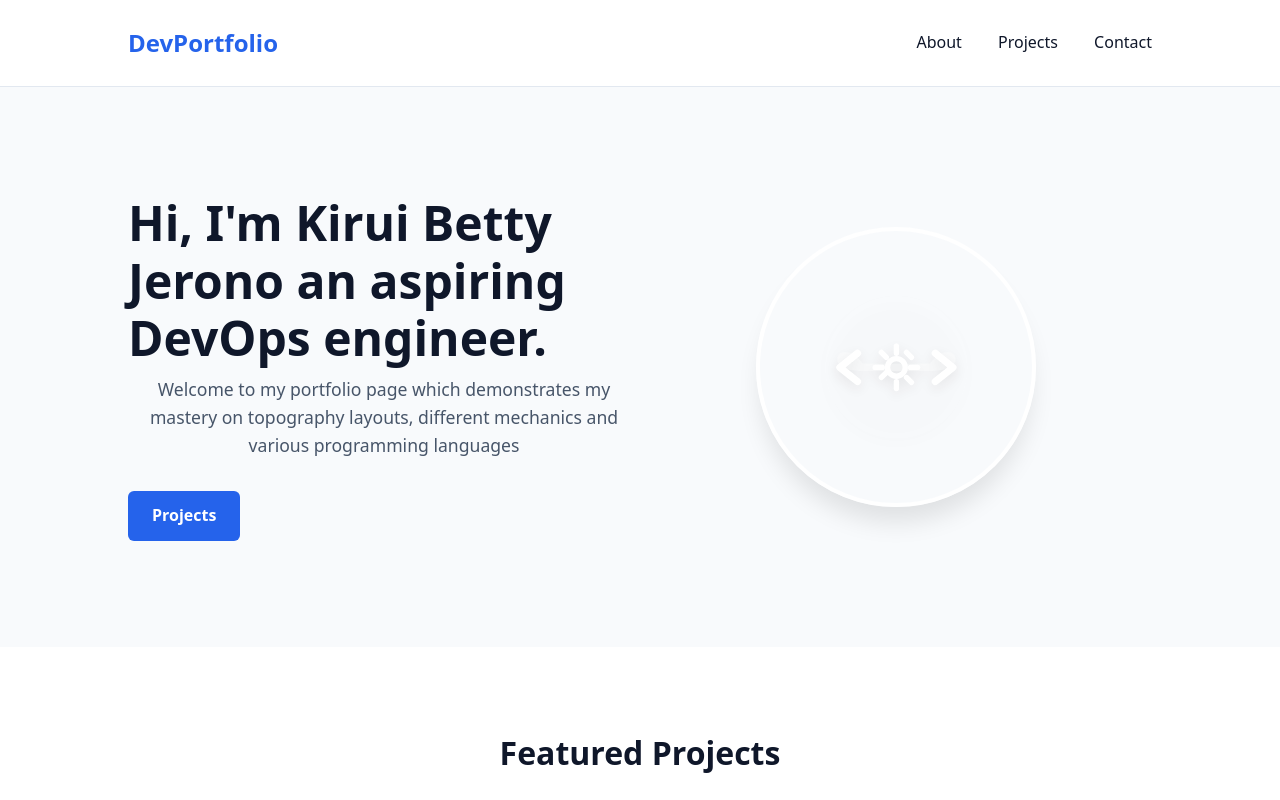
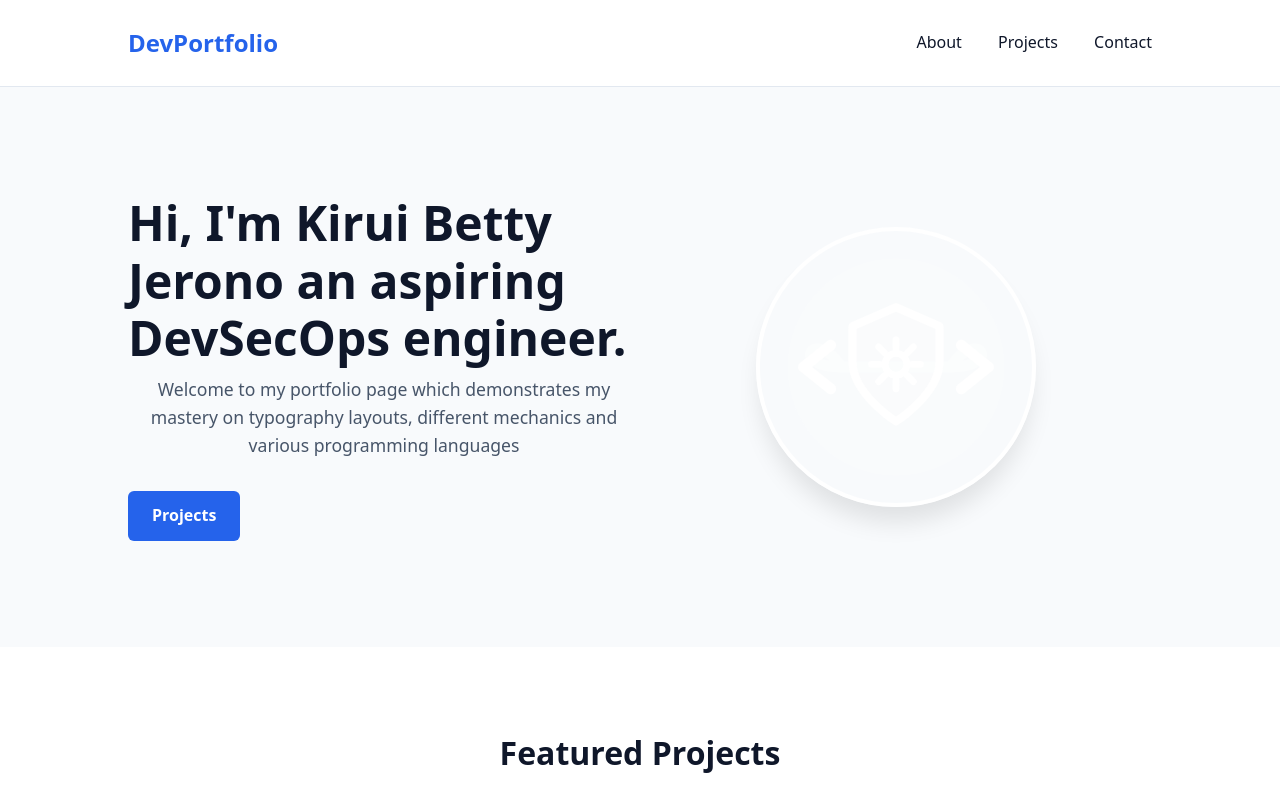
Before and after one commit to Blockbird77/my-profile-page, a plain HTML site: page index.html in a window 1280 px wide. Shown: the top 800 px of the page. Drawn offline with Linux system fonts and the light colour scheme.

Commit message:
Updating Sec in DevSecOps and changing minor words.

```diff
--- a/index.html
+++ b/index.html
@@ -23,8 +23,8 @@
         <!-- Hero Section -->
          <section id="about" class="hero-section">
             <div class="hero-content">
-                <h1>Hi, I'm Kirui Betty Jerono an aspiring DevOps engineer.</h1>
-                <p>Welcome to my portfolio page which demonstrates my mastery on topography layouts, different mechanics and various programming languages</p>
+                <h1>Hi, I'm Kirui Betty Jerono an aspiring DevSecOps engineer.</h1>
+                <p>Welcome to my portfolio page which demonstrates my mastery on typography layouts, different mechanics and various programming languages</p>
                 <a href="#projects" class="btn">Projects</a>
             </div>
 
@@ -32,8 +32,8 @@
              <div class="hero-avatar-wrapper">
                 <div class="avatar-placeholder">
 
-                    <!-- Inline DevOps Vector Graphics -->
-                     <svg xmlns="" viewBox="0 0 100 100" class="devops-svg">
+                    <!-- Inline DevSecOps Vector Graphics -->
+                     <svg xmlns="http://w3.org" viewBox="0 0 100 100" class="devsecops-svg">
                         <!-- Glowing background design element -->
                         <circle cx="50" cy="50" r="40" fill="rgba(255, 255, 255, 0.1)" />
 
@@ -41,14 +41,18 @@
                         <path d="M30 50 C 20 35, 10 50 30 50 C 50 50, 50 50, 70 50 C 90 50, 80 35, 70 50 C 50 50, 50 50, 30 50 Z"
                               fill="none" stroke="#ffffff" stroke-width="4" stroke-linecap="round" stroke-linejoin="round" opacity="0.3"/>
 
-                        <!-- Center Gear (Automation) -->
-                        <path d="M50 38 L50 42 M50 58 L50 62 M38 50 L42 50 M58 50 L62 50 M41.5 41.5 L44.3 44.3 M55.7 55.7 L58.5 58.5 M41.5 55.7 L44.3 52.9 M55.7 41.5 L58.5 44.3"
-                              stroke="#ffffff" stroke-width="3" stroke-linecap="round" />/>
-                        <circle cx="50" cy="50" r="5" fill="none" stroke="#ffffff" stroke-width="3" />
+                        <!-- Security Shield (Sec) -->
+                        <path d="M50 28 L66 35 V48 C66 60 50 70 50 70 C50 70 34 60 34 48 V35 Z"
+                              fill="rgba(255, 255, 255, 0.08)" stroke="#ffffff" stroke-width="3" stroke-linejoin="round" />
 
-                        <!-- Code Brackets (Development) -->
-                        <path d="M28 42 L18 50 L28 58" fill="none" stroke="#ffffff" stroke-width="4" stroke-linecap="round" stroke-linejoin="round" />
-                        <path d="M72 42 L82 50 L72 58" fill="none" stroke="#ffffff" stroke-width="4" stroke-linecap="round" stroke-linejoin="round" />
+                        <!-- Center Gear (Ops / Automation) -->
+                        <path d="M50 40 L50 43 M50 55 L50 58 M41 49 L44 49 M56 49 L59 49 M43.6 42.6 L45.8 44.8 M54.2 53.2 L56.4 55.4 M43.6 55.4 L45.8 53.2 M54.2 44.8 L56.4 42.6"
+                              stroke="#ffffff" stroke-width="2.5" stroke-linecap="round" />
+                        <circle cx="50" cy="49" r="4" fill="none" stroke="#ffffff" stroke-width="2.5" />
+
+                        <!-- Code Brackets (Dev / Development) -->
+                        <path d="M26 42 L16 50 L26 58" fill="none" stroke="#ffffff" stroke-width="4" stroke-linecap="round" stroke-linejoin="round" />
+                        <path d="M74 42 L84 50 L74 58" fill="none" stroke="#ffffff" stroke-width="4" stroke-linecap="round" stroke-linejoin="round" />
                      </svg>
                 </div>
              </div>
```
